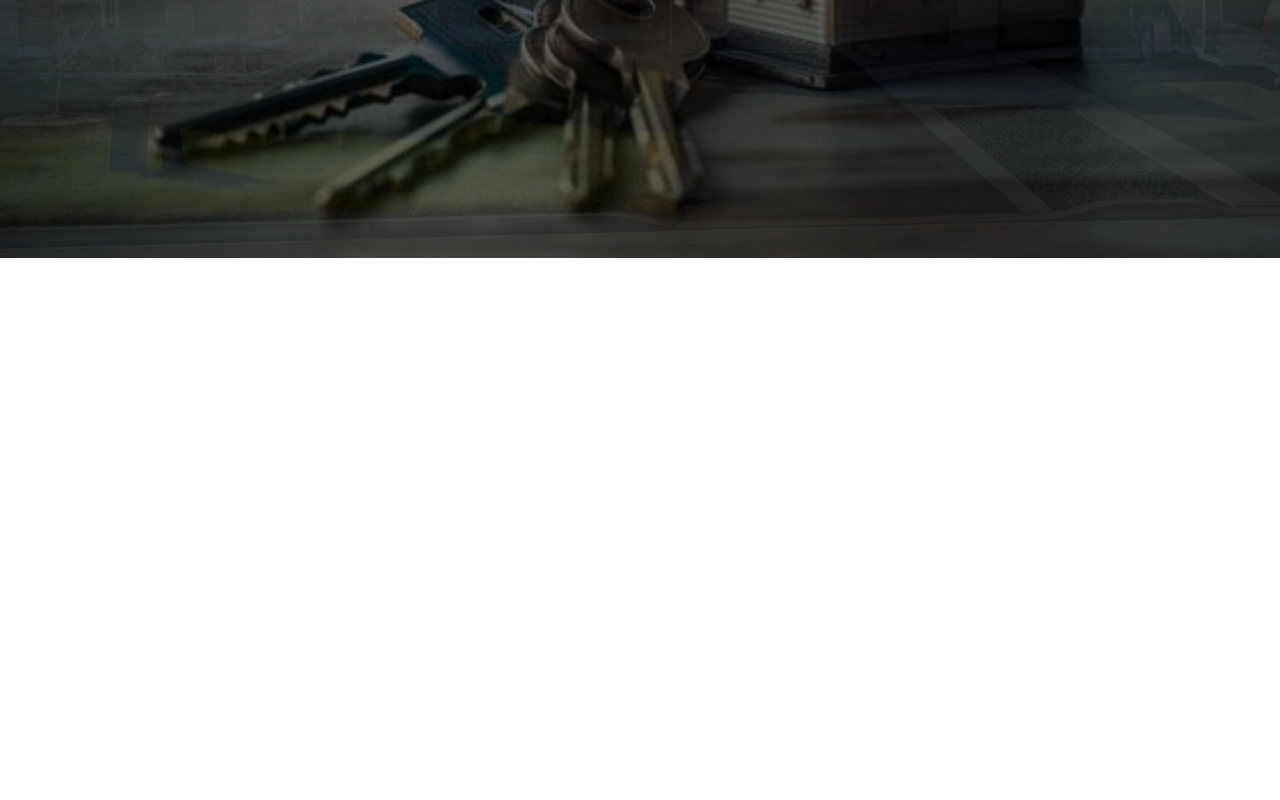
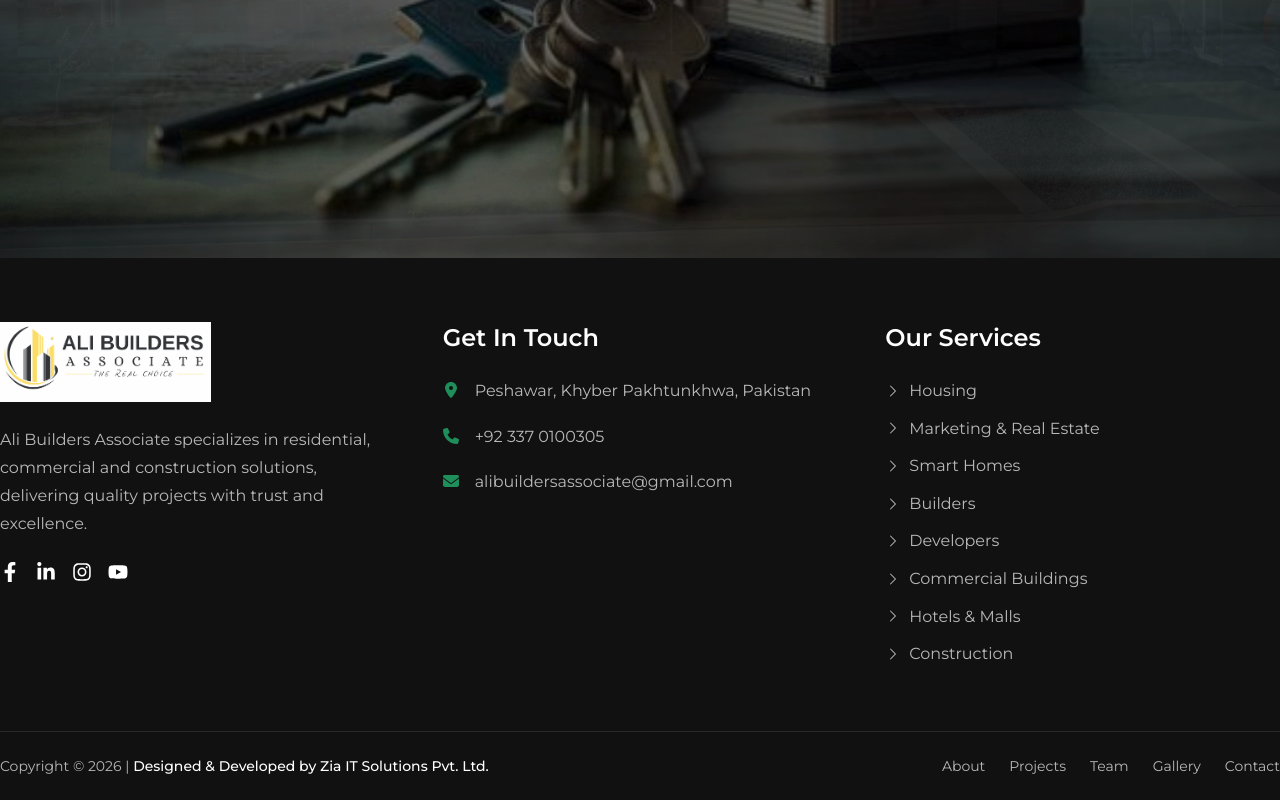
Before and after one commit to Imadu87/ali-builders-associate, a React (Vite) app in the folder frontend/: page / in a window 1280 px wide. Shown: the part 770-1570 px from the top of the page. Before the commit the page ends 1028 px from the top, so only its background shows below. Built offline with nearby package versions, Linux system fonts and the light colour scheme.

Commit message:
feat: implement responsive layout with header, hero and footer

```diff
--- a/frontend/src/App.jsx
+++ b/frontend/src/App.jsx
@@ -1,11 +1,8 @@
-import Home from "./pages/Home/Home.jsx";
-
 const App = () => {
   return (
     <div>
-      <Home />
     </div>
-  );
-};
+  )
+}
 
-export default App;
+export default App
--- a/frontend/src/components/layout/Footer/Footer.jsx
+++ b/frontend/src/components/layout/Footer/Footer.jsx
@@ -0,0 +1,108 @@
+import { Link } from "react-router";
+
+import { FaLocationDot, FaPhone, FaEnvelope } from "react-icons/fa6";
+
+import { HiChevronRight } from "react-icons/hi2";
+
+import FooterBottom from "./FooterBottom";
+
+import { COMPANY } from "../../../constant/company";
+import { SOCIAL_LINKS } from "../../../constant/socialLinks";
+import { FOOTER_SERVICES } from "../../../constant/footerServices";
+
+const Footer = () => {
+  return (
+    <footer className="bg-primary text-white">
+      <div className="container py-16">
+        <div className="grid gap-12 md:grid-cols-2 lg:grid-cols-3">
+          {/* About */}
+
+          <div>
+            <img
+              src={COMPANY.logo}
+              alt={COMPANY.name}
+              className="mb-6 h-20 object-contain"
+            />
+
+            <p className="mb-6 leading-7 text-white/70">
+              {COMPANY.description}
+            </p>
+
+            <div className="flex items-center gap-4">
+              {SOCIAL_LINKS.map((item) => (
+                <a
+                  key={item.id}
+                  href={item.url}
+                  target="_blank"
+                  rel="noopener noreferrer"
+                  className="text-xl transition-default hover:text-secondary"
+                >
+                  {item.icon}
+                </a>
+              ))}
+            </div>
+          </div>
+
+          {/* Contact */}
+
+          <div>
+            <h3 className="mb-6 text-2xl font-semibold">Get In Touch</h3>
+
+            <div className="space-y-5">
+              <div className="flex gap-4">
+                <FaLocationDot className="mt-1 text-secondary" />
+
+                <p className="text-white/70">{COMPANY.contact.address}</p>
+              </div>
+
+              <div className="flex gap-4">
+                <FaPhone className="mt-1 text-secondary" />
+
+                <a
+                  href={`tel:${COMPANY.contact.phone}`}
+                  className="text-white/70 transition-default hover:text-secondary"
+                >
+                  {COMPANY.contact.phone}
+                </a>
+              </div>
+
+              <div className="flex gap-4">
+                <FaEnvelope className="mt-1 text-secondary" />
+
+                <a
+                  href={`mailto:${COMPANY.contact.email}`}
+                  className="text-white/70 transition-default hover:text-secondary"
+                >
+                  {COMPANY.contact.email}
+                </a>
+              </div>
+            </div>
+          </div>
+
+          {/* Services */}
+
+          <div>
+            <h3 className="mb-6 text-2xl font-semibold">Our Services</h3>
+
+            <ul className="space-y-3">
+              {FOOTER_SERVICES.map((service) => (
+                <li
+                  key={service}
+                  className="flex items-center gap-2 text-white/70 transition-default hover:text-secondary"
+                >
+                  <HiChevronRight />
+
+                  {service}
+                </li>
+              ))}
+            </ul>
+          </div>
+        </div>
+      </div>
+
+      <FooterBottom />
+    </footer>
+  );
+};
+
+export default Footer;
--- /dev/null
+++ b/frontend/src/components/layout/Footer/FooterBottom.jsx
@@ -0,0 +1,43 @@
+import { Link } from "react-router";
+
+import { FOOTER_LINKS } from "../../../constant/footerLinks";
+
+const FooterBottom = () => {
+    return (
+        <div className="border-t border-white/10">
+
+            <div className="container flex flex-col items-center justify-between gap-5 py-6 text-sm text-white/70 lg:flex-row">
+
+                {/* Copyright */}
+
+                <p className="text-center lg:text-left">
+                    Copyright © 2026 |
+                    <span className="font-medium text-white">
+                        {" "}Designed & Developed by Zia IT Solutions Pvt. Ltd.
+                    </span>
+                </p>
+
+                {/* Footer Links */}
+
+                <ul className="flex flex-wrap items-center justify-center gap-6">
+
+                    {FOOTER_LINKS.map((item) => (
+                        <li key={item.path}>
+                            <Link
+                                to={item.path}
+                                className="transition-default hover:text-secondary"
+                            >
+                                {item.label}
+                            </Link>
+                        </li>
+                    ))}
+
+                </ul>
+
+            </div>
+
+        </div>
+    );
+};
+
+export default FooterBottom;
--- a/frontend/src/components/layout/Header/TopBar.jsx
+++ b/frontend/src/components/layout/Header/TopBar.jsx
@@ -1,33 +1,5 @@
-import {
-    FaFacebookF,
-    FaInstagram,
-    FaLinkedinIn,
-    FaYoutube,
-} from "react-icons/fa";
 import { COMPANY } from "../../../constant/company";
-
-const socialLinks = [
-    {
-        name: "Facebook",
-        icon: <FaFacebookF />,
-        url: COMPANY.social.facebook,
-    },
-    {
-        name: "LinkedIn",
-        icon: <FaLinkedinIn />,
-        url: COMPANY.social.linkedin,
-    },
-    {
-        name: "Instagram",
-        icon: <FaInstagram />,
-        url: COMPANY.social.instagram,
-    },
-    {
-        name: "YouTube",
-        icon: <FaYoutube />,
-        url: COMPANY.social.youtube,
-    },
-];
+import { SOCIAL_LINKS } from "../../../constant/socialLinks.jsx";
 
 const TopBar = () => {
     return (
@@ -36,7 +8,7 @@ const TopBar = () => {
 
                 {/* Social Icons */}
                 <div className="flex items-center gap-4">
-                    {socialLinks.map((social) => (
+                    {SOCIAL_LINKS.map((social) => (
                         <a
                             key={social.name}
                             href={social.url}
--- a/frontend/src/constant/company.js
+++ b/frontend/src/constant/company.js
@@ -1,12 +1,18 @@
+import logo from "../assets/images/logo.PNG";
+
 export const COMPANY = {
   name: "Ali Builders Associates",
-   contact: {
+  logo: logo,
+  description:
+    "Ali Builders Associate specializes in residential, commercial and construction solutions, delivering quality projects with trust and excellence.",
+  contact: {
     phone: "+92 337 0100305",
     email: "alibuildersassociate@gmail.com",
     address: "Peshawar, Khyber Pakhtunkhwa, Pakistan",
   },
   social: {
-    facebook: "https://web.facebook.com/p/Ali-Builders-Associate-61579654773074/?_rdc=1&_rdr#",
+    facebook:
+      "https://web.facebook.com/p/Ali-Builders-Associate-61579654773074/?_rdc=1&_rdr#",
     linkedin: "#",
     instagram: "#",
     youtube: "#",
--- /dev/null
+++ b/frontend/src/constant/footerLinks.js
@@ -0,0 +1,22 @@
+export const FOOTER_LINKS = [
+    {
+        label: "About",
+        path: "/about",
+    },
+    {
+        label: "Projects",
+        path: "/projects",
+    },
+    {
+        label: "Team",
+        path: "/team",
+    },
+    {
+        label: "Gallery",
+        path: "/photo-gallery",
+    },
+    {
+        label: "Contact",
+        path: "/contact",
+    },
+];
--- /dev/null
+++ b/frontend/src/constant/footerServices.js
@@ -0,0 +1,10 @@
+export const FOOTER_SERVICES = [
+    "Housing",
+    "Marketing & Real Estate",
+    "Smart Homes",
+    "Builders",
+    "Developers",
+    "Commercial Buildings",
+    "Hotels & Malls",
+    "Construction",
+];
--- /dev/null
+++ b/frontend/src/constant/socialLinks.jsx
@@ -0,0 +1,30 @@
+import {
+  FaFacebookF,
+  FaInstagram,
+  FaLinkedinIn,
+  FaYoutube,
+} from "react-icons/fa";
+import { COMPANY } from "./company";
+
+export const SOCIAL_LINKS = [
+  {
+    name: "Facebook",
+    icon: <FaFacebookF />,
+    url: COMPANY.social.facebook,
+  },
+  {
+    name: "LinkedIn",
+    icon: <FaLinkedinIn />,
+    url: COMPANY.social.linkedin,
+  },
+  {
+    name: "Instagram",
+    icon: <FaInstagram />,
+    url: COMPANY.social.instagram,
+  },
+  {
+    name: "YouTube",
+    icon: <FaYoutube />,
+    url: COMPANY.social.youtube,
+  },
+];
--- a/frontend/src/layout/MainLayout.jsx
+++ b/frontend/src/layout/MainLayout.jsx
@@ -1,7 +1,18 @@
+import { Outlet } from "react-router"
+
+import Header from "../components/layout/Header/Header"
+import Footer from "../components/layout/Footer/Footer"
+
 const MainLayout = () => {
-  return (
-    <div>MainLayout</div>
-  )
+    return (
+        <>
+            <Header />
+            <main>
+                <Outlet />
+            </main>
+            <Footer />
+        </>
+    )
 }
 
 export default MainLayout
--- a/frontend/src/main.jsx
+++ b/frontend/src/main.jsx
@@ -2,12 +2,11 @@ import { StrictMode } from "react";
 import { createRoot } from "react-dom/client";
 import "./index.css";
 import App from "./App.jsx";
-import { BrowserRouter } from "react-router";
+
+import AppRoutes from "./routes/AppRoutes.jsx";
 
 createRoot(document.getElementById("root")).render(
   <StrictMode>
-    <BrowserRouter>
-      <App />
-    </BrowserRouter>
+    <AppRoutes />
   </StrictMode>,
 );
--- a/frontend/src/pages/Home/Home.jsx
+++ b/frontend/src/pages/Home/Home.jsx
@@ -4,7 +4,6 @@ import Hero from "../../components/home/Hero/Hero"
 const Home = () => {
     return (
         <div>
-            <Header />
             <Hero />
         </div>
     )
--- /dev/null
+++ b/frontend/src/routes/AppRoutes.jsx
@@ -0,0 +1,19 @@
+import { BrowserRouter, Routes, Route } from "react-router";
+
+import MainLayout from "../layout/MainLayout"
+
+import Home from "../pages/Home/Home";
+
+const AppRoutes = () => {
+    return (
+        <BrowserRouter>
+            <Routes>
+                <Route element={<MainLayout />}>
+                    <Route index element={<Home />} />
+                </Route>
+            </Routes>
+        </BrowserRouter>
+    )
+}
+
+export default AppRoutes
```
